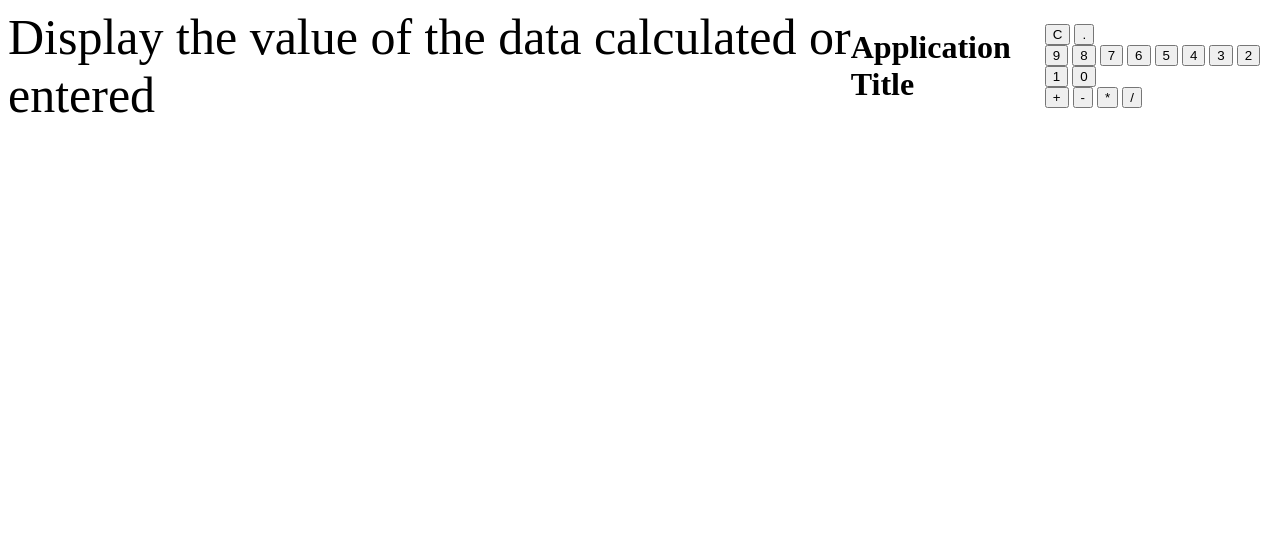
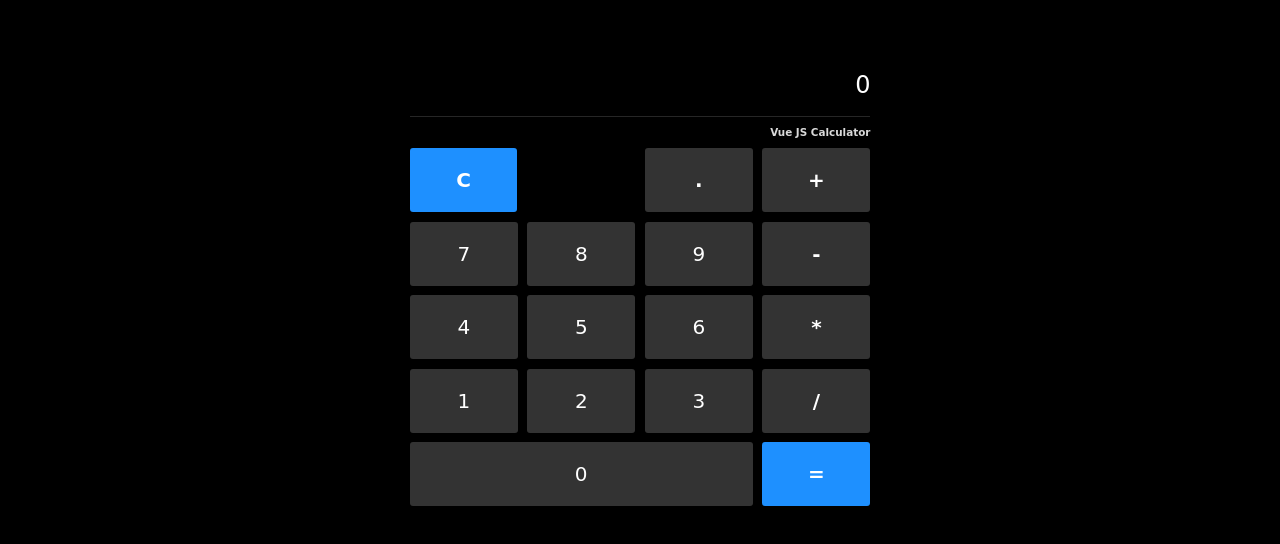
Before and after one commit to ivhysenbelli/vue-js-calculator, a website: page index2.html in a window 1280 px wide. Drawn offline with nearby package versions, Linux system fonts and the light colour scheme; a web font is replaced by a local one.

Commit message:
copied calc

```diff
--- a/index2.html
+++ b/index2.html
@@ -6,37 +6,39 @@
 	<link rel="stylesheet" href="mainstyle.css">
 </head>
 <body>
+	<div id="app">
 	<div class="calculator">
-		<div class="display"> Display the value of the data calculated or entered</div>
-		<h1 class="brand">Application Title</h1>
+		<div class="display"> {{display}}</div>
+		<h1 class="brand">Vue JS Calculator</h1>
 		<div class="keyboard">
 			<div class="panel-a">
 				<div class="top-buttons">
-					<button class="btn primary"><span> C</span></button>
-					<button class="btn"><span> . </span></button>
+					<button @click="clear" class="btn primary"><span> C</span></button>
+					<button @click="setNumber('.')" class="btn"><span> . </span></button>
 				</div>
 				<div class="numbers">
-					<button class="btn"><span>9</span></button>
-					<button class="btn"><span>8</span></button>
-					<button class="btn"><span>7</span></button>
-					<button class="btn"><span>6</span></button>
-					<button class="btn"><span>5</span></button>
-					<button class="btn"><span>4</span></button>
-					<button class="btn"><span>3</span></button>
-					<button class="btn"><span>2</span></button>
-					<button class="btn"><span>1</span></button>
-					<button class="btn"><span>0</span></button>
+					<button @click="setNumber('9')" class="btn"><span>9</span></button>
+					<button @click="setNumber('8')" class="btn"><span>8</span></button>
+					<button @click="setNumber('7')" class="btn"><span>7</span></button>
+					<button @click="setNumber('6')" class="btn"><span>6</span></button>
+					<button @click="setNumber('5')" class="btn"><span>5</span></button>
+					<button @click="setNumber('4')" class="btn"><span>4</span></button>
+					<button @click="setNumber('3')" class="btn"><span>3</span></button>
+					<button @click="setNumber('2')" class="btn"><span>2</span></button>
+					<button @click="setNumber('1')" class="btn"><span>1</span></button>
+					<button @click="setNumber('0')" class="btn"><span>0</span></button>
 				</div>
 			</div>
 			<div class="panel-b">
-				<button class="btn"><span>+</span></button>
-				<button class="btn"><span>-</span></button>
-				<button class="btn"><span>*</span></button>
-				<button class="btn"><span>/</span></button>
+				<button @click="operator= '+'" class="btn"><span>+</span></button>
+				<button @click="operator= '-'" class="btn"><span>-</span></button>
+				<button @click="operator= '*'" class="btn"><span>*</span></button>
+				<button @click="operator= '/'" class="btn"><span>/</span></button>
+				<button class="btn primary" @click="calculate"> <span>=</span></button>
 			</div>
 		</div>
-	</div>
+	</div></div>
 	<script src="https://cdnjs.cloudflare.com/ajax/libs/vue/2.4.4/vue.min.js"></script>
-	<script src="app1.js"></script>
+	<script src="./app.js"></script>
 </body>
 </html>
--- a/mainstyle.scss
+++ b/mainstyle.scss
@@ -1,8 +1,124 @@
-.calculator {
+//FONTS
+@import url('https://fonts.googleapis.com/css?family=Bungee+Hairline');
+$font-primary: 'Bungee Hairline', cursive;
+
+// COLORS
+$white: #fff;
+$black: #000;
+$calc-col: #eee;
+$btn-col: #333;
+$primary-btn: dodgerblue;
+
+
+// GENERAL
+*, *::before, *::after{
+  box-sizing: border-box;
+}
+body{
+  background: $black;
+  font-family: $font-primary;
+  font-size: 16px;
+}
+
+
+// CALCULATOR STYLES
+.calculator{
+  width: 30rem;
+  max-width: 100%;
+  margin: 3rem auto;
+  padding: .3rem;
+  .display{
+    height: 4rem;
+    line-height: 4rem;
+    margin: 0 .3rem;
+    padding: 0 0;
+    text-align: right;
+    font-size: 1.5em;
+    color: $white;
+    border-bottom: 1px solid rgba($white, .15);
+  }
+  .brand{
+    margin: .6rem 0 0.3rem;
+    padding: 0 .3rem;
+    text-align: right;
+    font-size: .65em;
+    color: rgba($white, .85);
+  }
+  .keyboard{
     display: flex;
-    align-items: center;
-    justify-content: center;
-    .display {
-      font-size: 50px;
+    flex-wrap: wrap;
+    .btn{
+      margin: 0;
+      padding: 0;
+      height: 4.6rem;
+      line-height: 4rem;
+      text-align: center;
+      font-family: inherit;
+      font-size: 1.25em;
+      border: none;
+      background: transparent;
+      outline: none;
+      &:hover{
+        span{
+          background: lighten($btn-col, 10%);
+        }
+      }
+      span{
+        display: block;
+        margin: .3rem;
+        color: $white;
+        background: $btn-col;
+        border-radius: 3px;
+        transition: background-color .4s;
+      }
+      &.primary{
+        &:hover {
+          span{
+            background: lighten($primary-btn, 15%);
+          }
+        }
+        span{
+          background: $primary-btn;
+        }
+      }
     }
+    .panel-a{
+      width: 75%;
+      .top-buttons{
+        .btn{
+          width: 33.3%;
+          &:last-of-type{
+            float: right;
+          }
+          span{
+            font-weight: bold;
+          }
+        }
+      }
+      .numbers{
+        display: flex;
+        flex-wrap: wrap;
+        flex-direction: row-reverse;
+        align-items: flex-end;
+        align-content: flex-end;
+        .btn{
+          width: 33.3%;
+          &:nth-child(10){
+            width: 100%;
+          }
+        }
+      }
+    }
+    .panel-b{
+      display: flex;
+      flex-direction: column;
+      width: 25%;
+      .btn{
+        width: 100%;
+        span{
+          font-weight: bold;
+        }
+      }
+    }
+  }
 }
```
Also changed, not shown: mainstyle.css.
